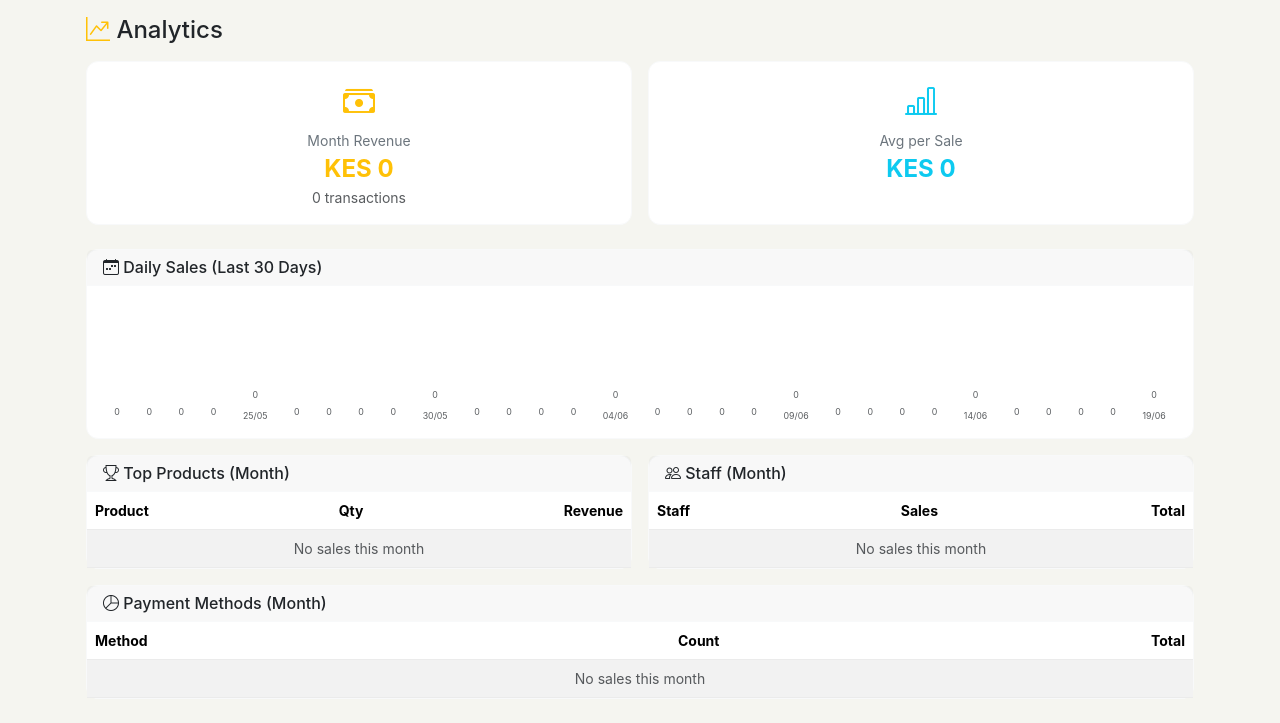
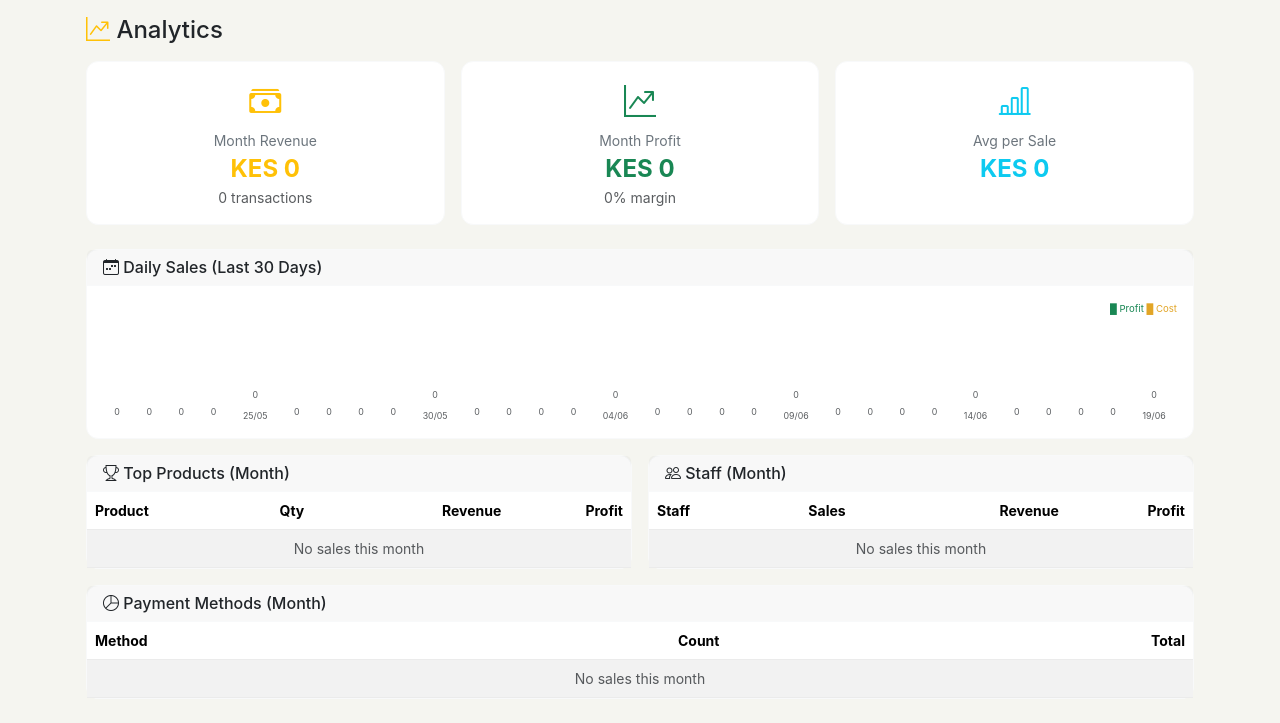
Before and after one commit to GeorgeNjoroge760/Club-cheers, a Flask app: page /admin/analytics in a window 1280 px wide. Shown: the part 56-779 px from the top of the page. Run offline with Flask 3, Linux system fonts and the light colour scheme; the visitor is signed in with stand-in values (Sample User, id 1); data that the repository does not hold is empty.

Commit message:
Add profit calculations to Dashboard and Analytics
- Dashboard: restore Today Profit card (4th card, col-md-3)
- Analytics: profit-per-day, profit column in top products and staff tables
- Fixed staff profit query to avoid SaleItem join multiplying sale counts
- Stacked bar chart: profit (green) / cost (accent) in daily sales view

```diff
--- a/routes/analytics.py
+++ b/routes/analytics.py
@@ -24,9 +24,14 @@ def analytics():
         day_sales = Sale.query.filter(Sale.created_at >= day, Sale.created_at < next_day).all()
         total = sum(s.total for s in day_sales)
         count = len(day_sales)
+        cost = 0
+        for s in day_sales:
+            for si in s.items:
+                cost += (si.cost_price or 0) * si.qty
         daily_sales.append({
             'date': day.strftime('%d/%m'),
             'total': round(total, 2),
+            'profit': round(total - cost, 2),
             'count': count
         })
 
@@ -35,7 +40,8 @@ def analytics():
     top_products = db.session.query(
         Product.name,
         db.func.sum(SaleItem.qty).label('qty'),
-        db.func.sum(SaleItem.qty * SaleItem.unit_price).label('total')
+        db.func.sum(SaleItem.qty * SaleItem.unit_price).label('total'),
+        db.func.sum(SaleItem.qty * (SaleItem.unit_price - (SaleItem.cost_price or 0))).label('profit')
     ).join(SaleItem, Product.id == SaleItem.product_id
     ).join(Sale, Sale.id == SaleItem.sale_id
     ).filter(Sale.created_at >= month_start
@@ -53,6 +59,17 @@ def analytics():
     ).group_by(Staff.id
     ).order_by(db.desc('total')).all()
 
+    # Compute profit per staff (separate query to avoid multiplying counts)
+    staff_profit_map = {}
+    for s in Sale.query.filter(Sale.created_at >= month_start).all():
+        sname = s.staff.name
+        sp = staff_profit_map.get(sname, 0)
+        for si in s.items:
+            sp += (si.unit_price - (si.cost_price or 0)) * si.qty
+        staff_profit_map[sname] = sp
+    staff_perf = [(name, count, total, round(staff_profit_map.get(name, 0), 2))
+                  for name, count, total in staff_perf]
+
     # Payment method breakdown this month
     payment_breakdown = db.session.query(
         Sale.payment_method,
@@ -63,6 +80,11 @@ def analytics():
 
     monthly_total = sum(s.total for s in Sale.query.filter(Sale.created_at >= month_start).all())
     monthly_count = Sale.query.filter(Sale.created_at >= month_start).count()
+    monthly_cost = 0
+    for s in Sale.query.filter(Sale.created_at >= month_start).all():
+        for si in s.items:
+            monthly_cost += (si.cost_price or 0) * si.qty
+    monthly_profit = round(monthly_total - monthly_cost, 2)
 
     return render_template('analytics.html',
                            daily_sales=daily_sales,
@@ -70,4 +92,5 @@ def analytics():
                            staff_perf=staff_perf,
                            payment_breakdown=payment_breakdown,
                            monthly_total=round(monthly_total, 2),
-                           monthly_count=monthly_count)
+                           monthly_count=monthly_count,
+                           monthly_profit=monthly_profit)
--- a/templates/analytics.html
+++ b/templates/analytics.html
@@ -5,7 +5,7 @@
     <h4 class="text-dark mb-3"><i class="bi bi-graph-up-arrow text-warning"></i> Analytics</h4>
 
     <div class="row g-2 g-md-3 mb-4">
-        <div class="col-6">
+        <div class="col-4">
             <div class="card border-light text-center p-3 h-100">
                 <i class="bi bi-cash-stack text-warning fs-2"></i>
                 <div class="text-secondary small mt-1">Month Revenue</div>
@@ -13,7 +13,15 @@
                 <div class="small text-muted">{{ monthly_count }} transactions</div>
             </div>
         </div>
-        <div class="col-6">
+        <div class="col-4">
+            <div class="card border-light text-center p-3 h-100">
+                <i class="bi bi-graph-up-arrow text-success fs-2"></i>
+                <div class="text-secondary small mt-1">Month Profit</div>
+                <div class="fs-4 fw-bold text-success">KES {{ "%.0f"|format(monthly_profit) }}</div>
+                <div class="small text-muted">{{ "%.0f"|format(monthly_profit / monthly_total * 100) if monthly_total > 0 else '0' }}% margin</div>
+            </div>
+        </div>
+        <div class="col-4">
             <div class="card border-light text-center p-3 h-100">
                 <i class="bi bi-bar-chart-line text-info fs-2"></i>
                 <div class="text-secondary small mt-1">Avg per Sale</div>
@@ -29,22 +37,33 @@
             <h6 class="mb-0 text-dark"><i class="bi bi-calendar-week"></i> Daily Sales (Last 30 Days)</h6>
         </div>
         <div class="card-body p-3" style="overflow-x: auto;">
-            <div class="d-flex gap-1" style="min-width: 300px; height: 120px; align-items: flex-end;">
+            <div class="position-relative" style="min-width: 300px; height: 120px;">
                 {% set max_total = daily_sales|map(attribute='total')|max %}
+                <div class="d-flex gap-1 h-100 align-items-end position-absolute top-0 start-0 w-100">
                     {% for day in daily_sales %}
-                <div class="d-flex flex-column align-items-center flex-fill">
+                    <div class="d-flex flex-column align-items-center flex-fill h-100 justify-content-end">
                         <div class="small text-muted mb-1" style="font-size: 0.55rem;">{{ day.count }}</div>
-                    <div class="rounded-top w-100" style="
-                        height: {% if max_total > 0 %}{{ (day.total / max_total * 100)|int }}{% else %}0{% endif %}px;
-                        min-height: {% if day.total > 0 %}3{% else %}0{% endif %}px;
+                        <div class="w-100" style="
+                            height: {% if max_total > 0 %}{{ (day.profit / max_total * 100)|int }}{% else %}0{% endif %}px;
+                            background: var(--bs-success);
+                            opacity: 0.7;
+                            min-height: {% if day.profit > 0 %}2{% else %}0{% endif %}px;">
+                        </div>
+                        <div class="w-100" style="
+                            height: {% if max_total > 0 %}{{ ((day.total - day.profit) / max_total * 100)|int }}{% else %}0{% endif %}px;
                             background: var(--accent);
-                        opacity: 0.8;">
+                            opacity: 0.4;
+                            min-height: {% if day.total > 0 %}2{% else %}0{% endif %}px;">
                         </div>
                         {% if loop.index % 5 == 0 or loop.last %}
                         <div class="text-muted mt-1" style="font-size: 0.55rem;">{{ day.date }}</div>
                         {% endif %}
                     </div>
                     {% endfor %}
+                </div>
+                <div class="position-absolute top-0 end-0 small text-muted" style="font-size: 0.6rem;">
+                    <span class="text-success">&#9608; Profit</span> <span style="color:var(--accent);">&#9608; Cost</span>
+                </div>
             </div>
         </div>
     </div>
@@ -58,17 +77,18 @@
                 <div class="card-body p-0">
                     <table class="table table-striped mb-0 small">
                         <thead>
-                            <tr><th>Product</th><th class="text-center">Qty</th><th class="text-end">Revenue</th></tr>
+                            <tr><th>Product</th><th class="text-center">Qty</th><th class="text-end">Revenue</th><th class="text-end">Profit</th></tr>
                         </thead>
                         <tbody>
-                            {% for name, qty, total in top_products %}
+                            {% for name, qty, total, profit in top_products %}
                             <tr>
                                 <td>{{ name }}</td>
                                 <td class="text-center">{{ "%.0f"|format(qty) }}</td>
                                 <td class="text-end text-warning">KES {{ "%.0f"|format(total) }}</td>
+                                <td class="text-end text-success">KES {{ "%.0f"|format(profit) }}</td>
                             </tr>
                             {% else %}
-                            <tr><td colspan="3" class="text-center text-muted">No sales this month</td></tr>
+                            <tr><td colspan="4" class="text-center text-muted">No sales this month</td></tr>
                             {% endfor %}
                         </tbody>
                     </table>
@@ -84,17 +104,18 @@
                 <div class="card-body p-0">
                     <table class="table table-striped mb-0 small">
                         <thead>
-                            <tr><th>Staff</th><th class="text-center">Sales</th><th class="text-end">Total</th></tr>
+                            <tr><th>Staff</th><th class="text-center">Sales</th><th class="text-end">Revenue</th><th class="text-end">Profit</th></tr>
                         </thead>
                         <tbody>
-                            {% for name, count, total in staff_perf %}
+                            {% for name, count, total, profit in staff_perf %}
                             <tr>
                                 <td><i class="bi bi-person"></i> {{ name }}</td>
                                 <td class="text-center">{{ count }}</td>
                                 <td class="text-end text-warning">KES {{ "%.0f"|format(total) }}</td>
+                                <td class="text-end text-success">KES {{ "%.0f"|format(profit) }}</td>
                             </tr>
                             {% else %}
-                            <tr><td colspan="3" class="text-center text-muted">No sales this month</td></tr>
+                            <tr><td colspan="4" class="text-center text-muted">No sales this month</td></tr>
                             {% endfor %}
                         </tbody>
                     </table>
```
Also changed, not shown: routes/admin.py (+7 -0 lines), templates/admin_dashboard.html (+10 -3 lines). Lines whose indentation alone changed are shown as unchanged.
